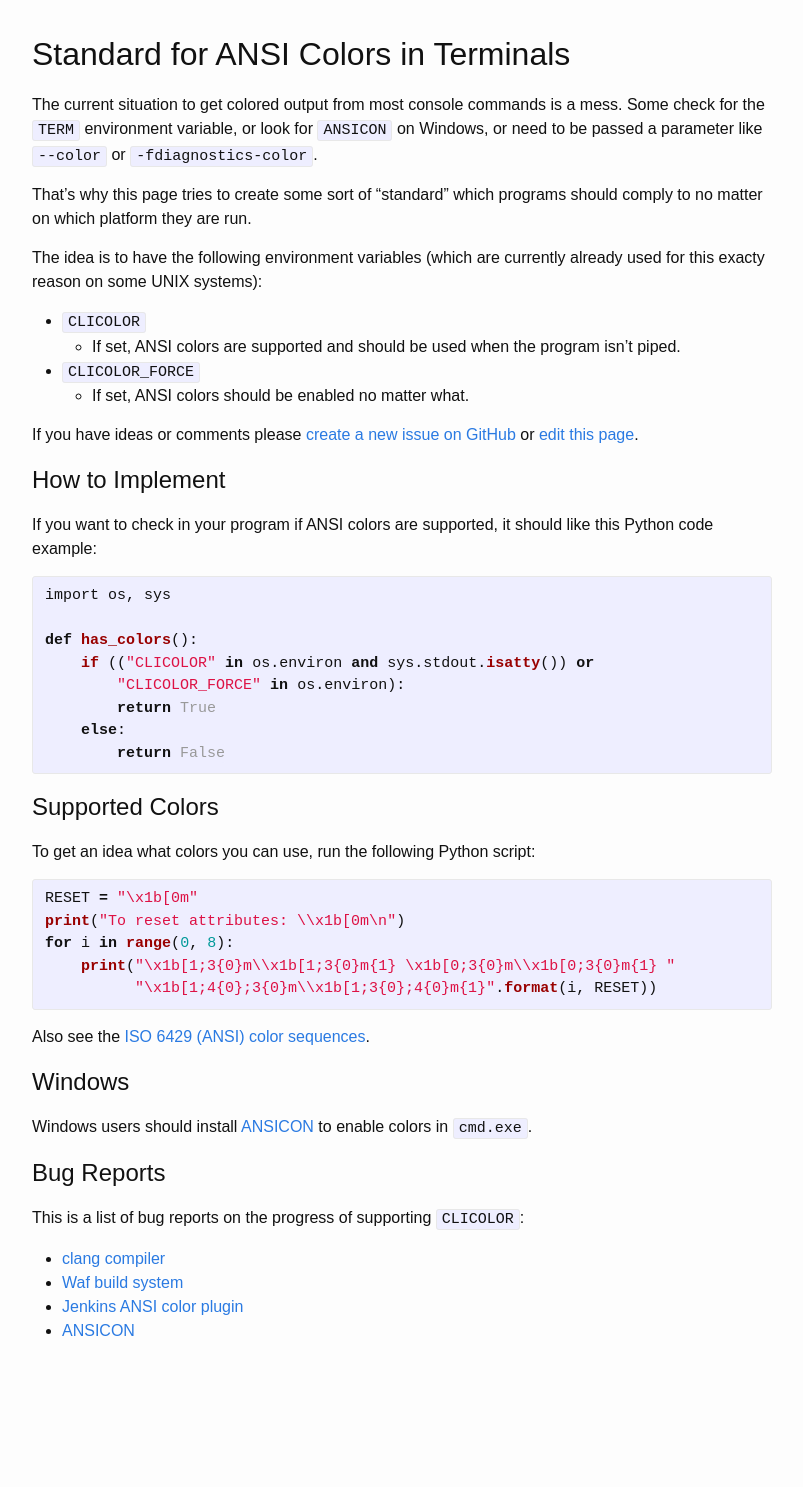
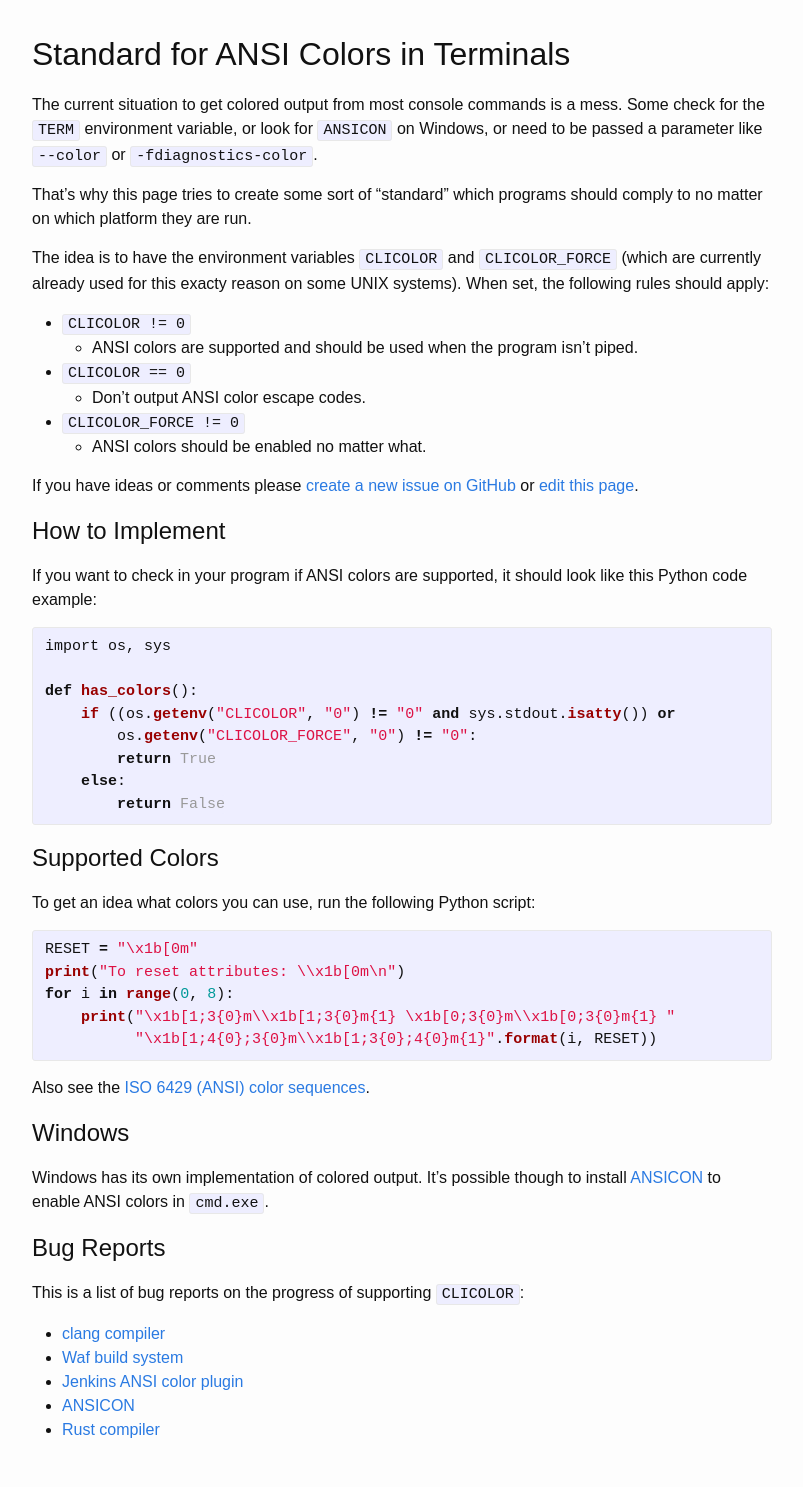
Before and after one commit to jhasse/clicolors, a Jekyll site: the page built from index.md, in a window 1280 px wide. Shown: the whole page, without its empty margins (238-1041 px from the left). Built offline with Jekyll 4.4.1, drawn with Linux system fonts in a browser that asks for light colours; before the commit the page ends 1388 px from its top, so only the background shows below that.

Commit message:
Be more specific about CLICOLOR=0 and other minor improvements

```diff
--- a/index.md
+++ b/index.md
@@ -14,14 +14,17 @@ Windows, or need to be passed a parameter like `--color` or
 That's why this page tries to create some sort of "standard" which programs
 should comply to no matter on which platform they are run.
 
-The idea is to have the following environment variables (which are currently
-already used for this exacty reason on some UNIX systems):
+The idea is to have the environment variables `CLICOLOR` and `CLICOLOR_FORCE` (which are currently
+already used for this exacty reason on some UNIX systems). When set, the following rules
+should apply:
 
- * `CLICOLOR`
-   * If set, ANSI colors are supported and should be used when the program isn't
+ * `CLICOLOR != 0`
+   * ANSI colors are supported and should be used when the program isn't
      piped.
- * `CLICOLOR_FORCE`
-   * If set, ANSI colors should be enabled no matter what.
+ * `CLICOLOR == 0`
+   * Don't output ANSI color escape codes.
+ * `CLICOLOR_FORCE != 0`
+   * ANSI colors should be enabled no matter what.
 
 If you have ideas or comments please
 [create a new issue on GitHub](https://github.com/jhasse/clicolors/issues/new)
@@ -29,15 +32,15 @@ or [edit this page](https://github.com/jhasse/clicolors/edit/gh-pages/index.md).
 
 ## How to Implement
 
-If you want to check in your program if ANSI colors are supported, it should
+If you want to check in your program if ANSI colors are supported, it should look
 like this Python code example:
 
 {% highlight python %}
 import os, sys
 
 def has_colors():
-    if (("CLICOLOR" in os.environ and sys.stdout.isatty()) or
-        "CLICOLOR_FORCE" in os.environ):
+    if ((os.getenv("CLICOLOR", "0") != "0" and sys.stdout.isatty()) or
+        os.getenv("CLICOLOR_FORCE", "0") != "0":
         return True
     else:
         return False
@@ -59,8 +62,8 @@ Also see the [ISO 6429 (ANSI) color sequences](http://www.perpetualpc.net/6429_c
 
 ## Windows
 
-Windows users should install [ANSICON](https://github.com/adoxa/ansicon) to
-enable colors in `cmd.exe`.
+Windows has its own implementation of colored output. It's possible though
+to install [ANSICON](https://github.com/adoxa/ansicon) to enable ANSI colors in `cmd.exe`.
 
 ## Bug Reports
 
@@ -70,3 +73,4 @@ This is a list of bug reports on the progress of supporting `CLICOLOR`:
  * [Waf build system](https://github.com/waf-project/waf/issues/1555)
  * [Jenkins ANSI color plugin](https://github.com/dblock/jenkins-ansicolor-plugin/issues/51)
  * [ANSICON](https://github.com/adoxa/ansicon/issues/77)
+ * [Rust compiler](https://github.com/rust-lang/rust/pull/27867)
```
